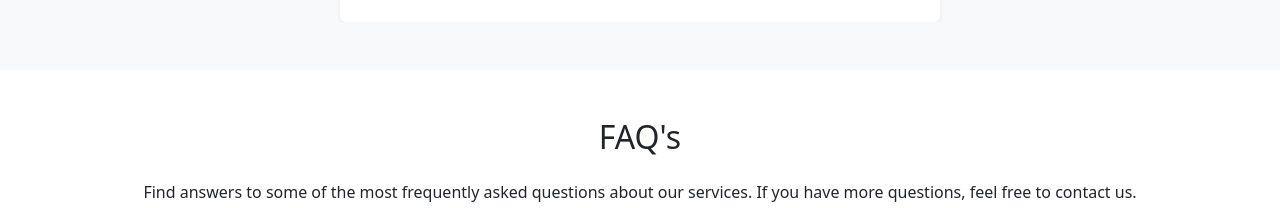
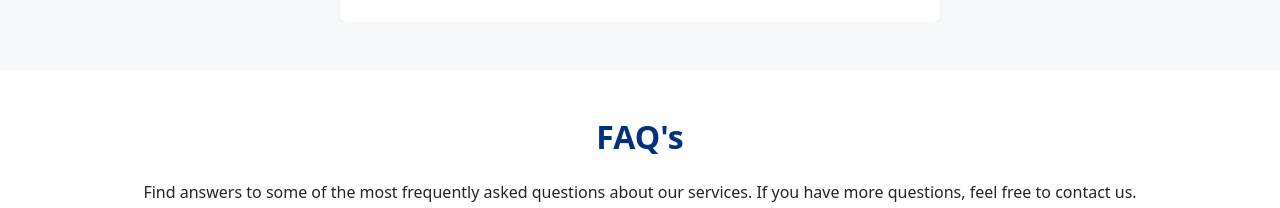
Before and after one commit to DBEST-EZRA/vibrant-water-drilling-company, a React (Create React App) app: page / in a window 1280 px wide. Shown: the part 1546-1754 px from the top of the page. Built offline with nearby package versions, Linux system fonts and the light colour scheme.

Commit message:
added lucide-react

```diff
--- a/package.json
+++ b/package.json
@@ -7,6 +7,7 @@
     "aos": "^2.3.4",
     "bootstrap": "^5.3.3",
     "cra-template": "1.2.0",
+    "lucide-react": "^0.474.0",
     "react": "^19.0.0",
     "react-dom": "^19.0.0",
     "react-router-dom": "^7.1.2",
--- a/src/components/AskedQuestions.jsx
+++ b/src/components/AskedQuestions.jsx
@@ -81,7 +81,12 @@ const AskedQuestions = () => {
 
   return (
     <div className="container py-5" data-aos="fade-up">
-      <h2 className="text-center mb-4">FAQ's</h2>
+      <h2
+        className="text-center mb-4"
+        style={{ color: "#01327b", fontWeight: "bold" }}
+      >
+        FAQ's
+      </h2>
       <p className="text-center mb-5">
         Find answers to some of the most frequently asked questions about our
         services. If you have more questions, feel free to contact us.
```
Also changed, not shown: 1 other file (tests, documents, lock files or other folders).
